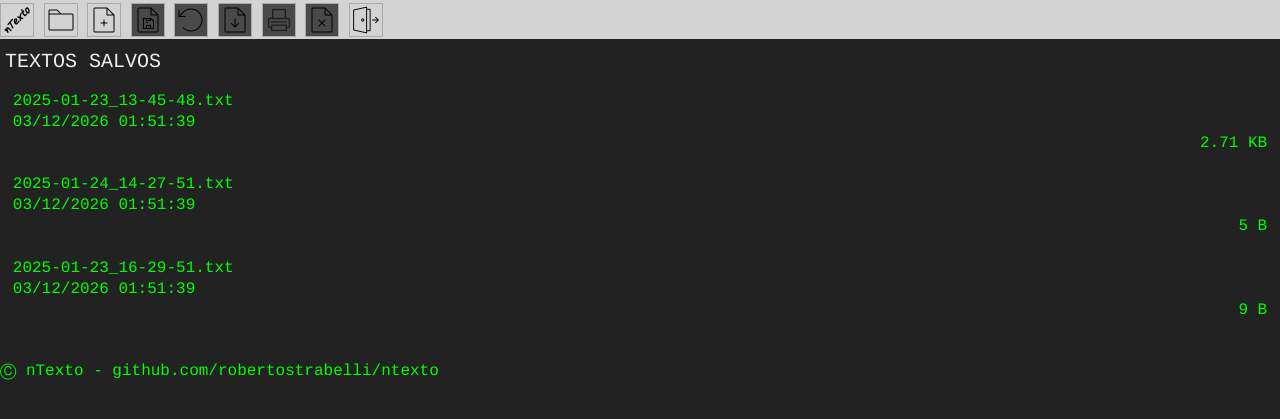
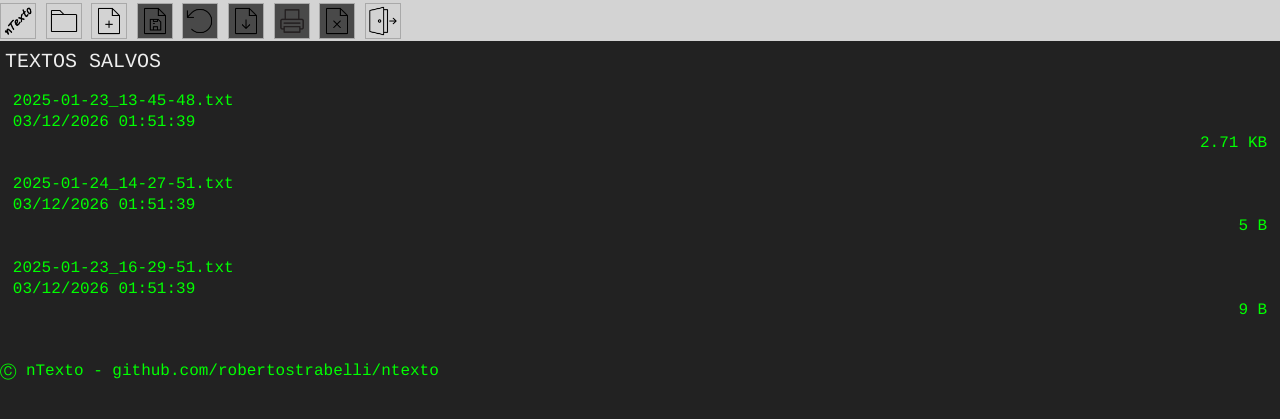
Before and after one commit to robertostrabelli/ntexto, a PHP site: page /inicio.php in a window 1280 px wide. Shown: the top 419 px of the page. Run offline with PHP 8.4, Linux system fonts and the light colour scheme; the visitor is signed in with stand-in values (Sample User, id 1).

Commit message:
Add files via upload

```diff
--- a/assets/css/style.css
+++ b/assets/css/style.css
@@ -368,7 +368,7 @@ body {
   left: 0;
   z-index: 999;
   width: 100%;
-  height: 39px;
+  height: 41px;
   vertical-align: middle;
 }
  .nomedoarquivo {
@@ -381,7 +381,7 @@ body {
   margin-top: 42px;
 }
 
-.menulink img {border:1px solid darkgray;width:32px;margin:3px 0 4px 0;}
+.menulink img {border:1px solid darkgray;width:34px;margin:3px 0 4px 0;}
 .inativo {background-color:rgb(73, 73, 73);}
 
 a{text-decoration: none;color: rgb(255, 208, 0);}
```
